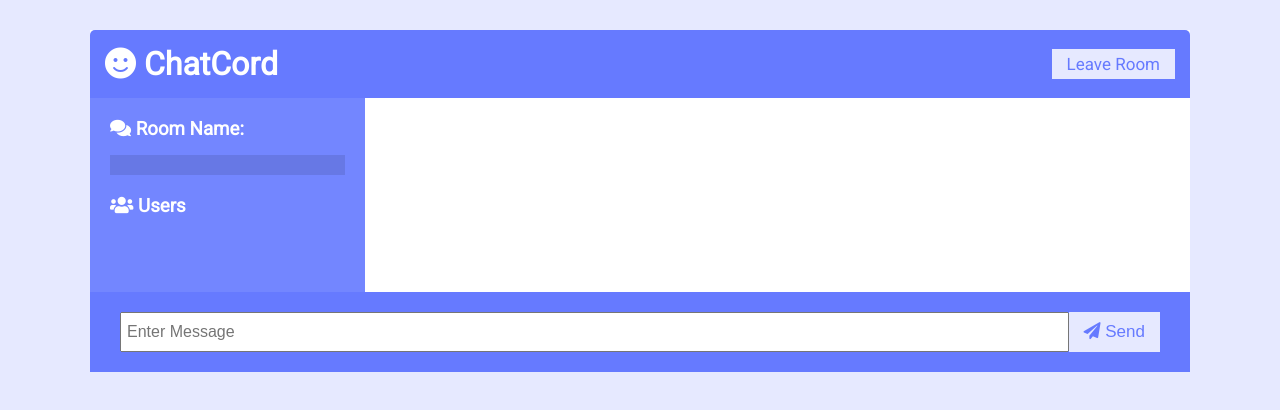
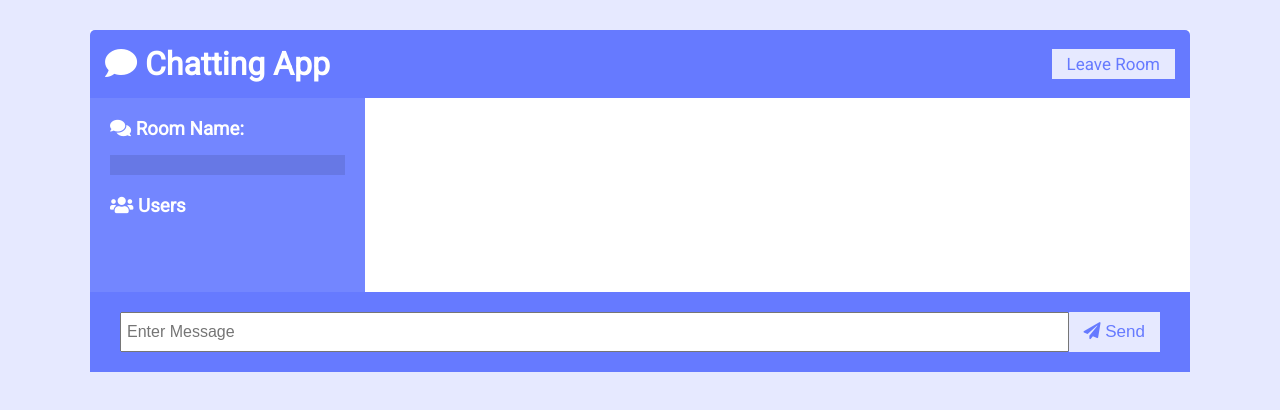
Before and after one commit to DIVANSHMAHAJAN/chatapp, a website: page public/chat.html in a window 1280 px wide. Drawn offline with nearby package versions, Linux system fonts and the light colour scheme; no server answers.

Commit message:
Update chat.html

```diff
--- a/public/chat.html
+++ b/public/chat.html
@@ -10,12 +10,12 @@
       crossorigin="anonymous"
     />
     <link rel="stylesheet" href="css/style.css" />
-    <title>ChatCord App</title>
+    <title>Chatting Application</title>
   </head>
   <body>
     <div class="chat-container">
       <header class="chat-header">
-        <h1><i class="fas fa-smile"></i> ChatCord</h1>
+        <h1><i class="fas fa-comment"></i> Chatting App</h1>
         <a id="leave-btn" class="btn">Leave Room</a>
       </header>
       <main class="chat-main">
```
